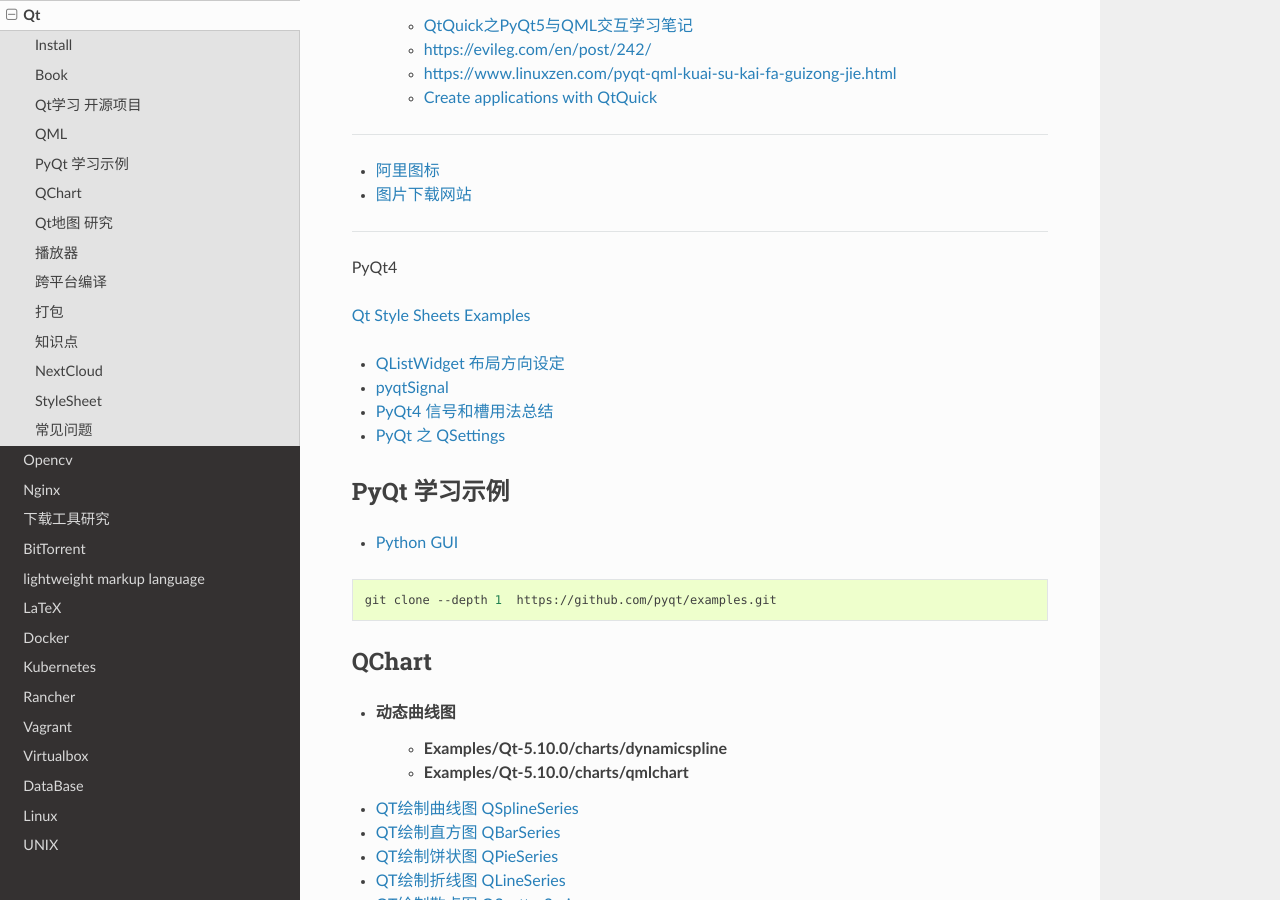
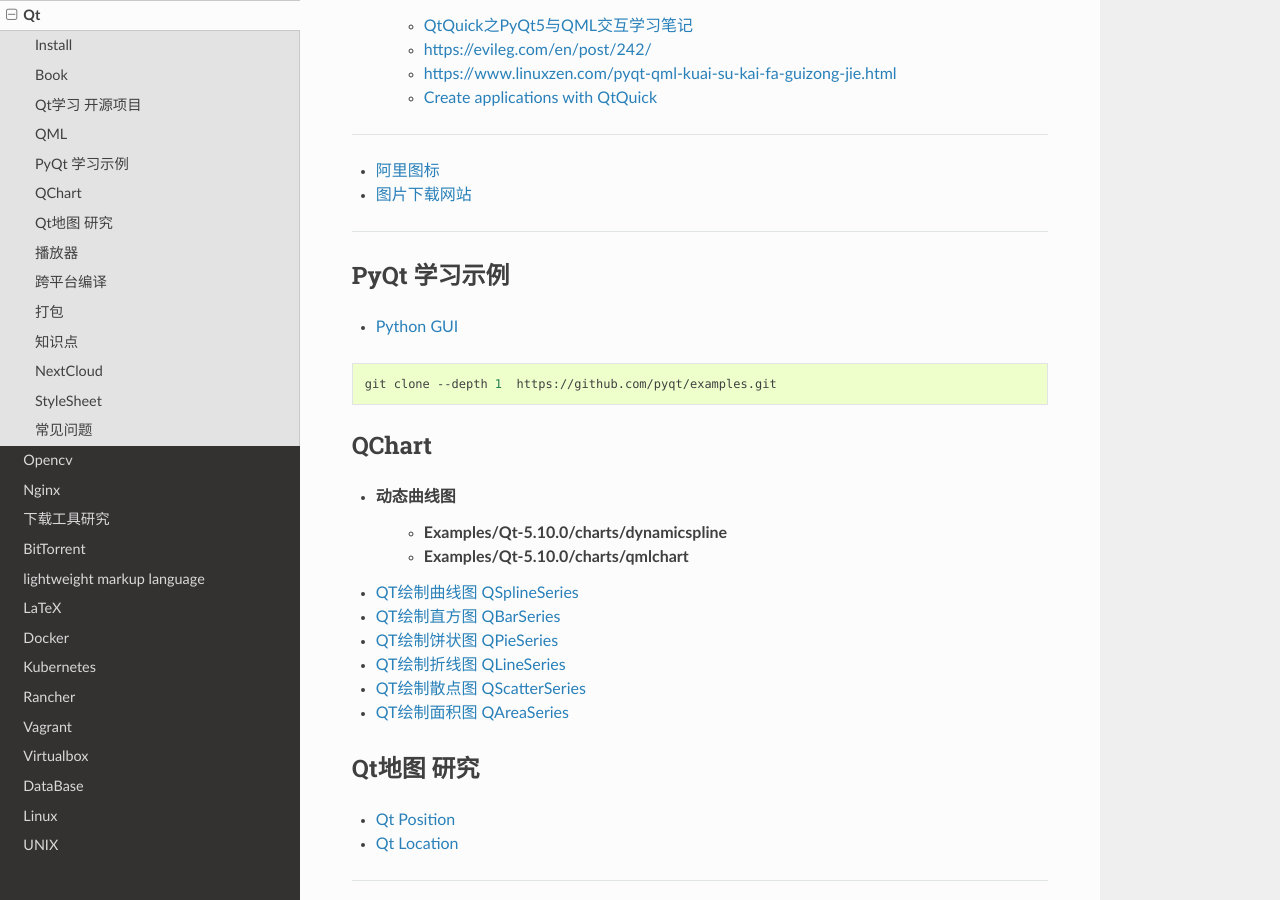
Before and after one commit to my-rds-store/my_space, a Sphinx documentation site: the page built from source/qt/index.rst, in a window 1280 px wide and 900 px high, scrolled down 1345 px. Built offline with Sphinx 7.4.7 and the Read the Docs theme 2.0.0, drawn with Linux system fonts in a browser that asks for light colours.

Commit message:
update ...

```diff
--- a/source/qt/index.rst
+++ b/source/qt/index.rst
@@ -78,17 +78,6 @@
 
 --------
 
-PyQt4
-
-`Qt Style Sheets Examples <https://doc.qt.io/archives/qt-4.8/stylesheet-examples.html>`_
-
-* `QListWidget 布局方向设定 <http://blog.csdn.net/yexiangcsdn/article/details/9932155>`_
-
-* `pyqtSignal  <http://pyqt.sourceforge.net/Docs/PyQt4/new_style_signals_slots.html>`_
-
-* `PyQt4 信号和槽用法总结 <http://blog.csdn.net/jxm_csdn/article/details/51628367>`_
-
-* `PyQt 之 QSettings <https://blog.csdn.net/jxm_csdn/article/details/106762208>`_
 
 PyQt 学习示例
 ----------------------
```
